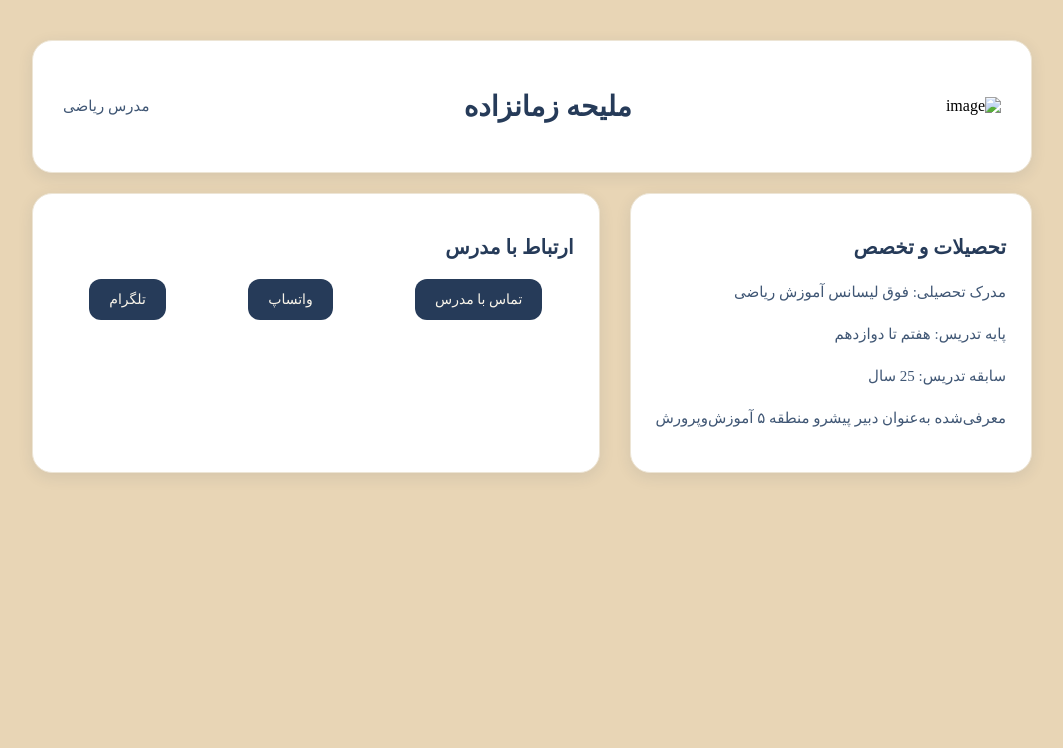
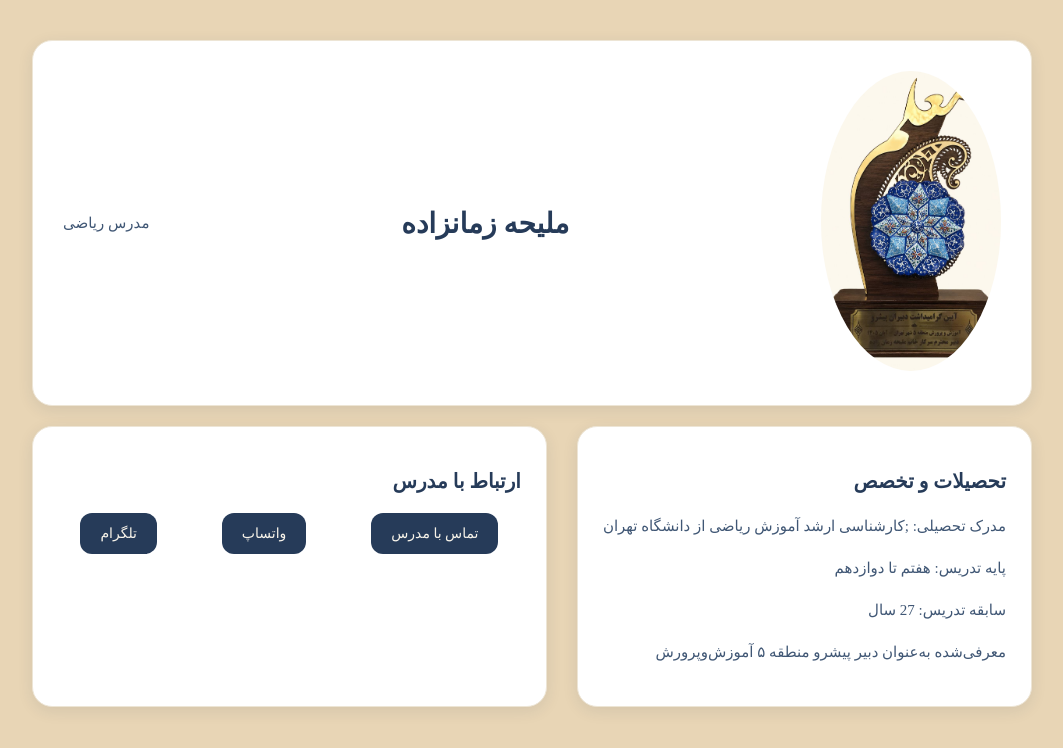
Before and after one commit to nghazanfari1385-ui/teacher-profile, a plain HTML site: page index.html in a window 1280 px wide. Shown: the whole page, without its empty margins (108-1171 px from the left). Drawn offline with Linux system fonts and the light colour scheme.

Commit message:
Add files via upload

```diff
--- a/index.html
+++ b/index.html
@@ -128,12 +128,20 @@ p {
     box-sizing: border-box;
 }
 }
+        .profile-image img {
+    width: 180px;
+    height: 300px;
+    object-fit: cover;
+    border-radius: 50%;
+}
     </style>
 </head>
 <body>
 <div class="container">
     <div class="profile-card">
-        <img src=""alt="image">
+        <div class="profile-image">
+        <img src="images/teacher.png" alt="image">
+        </div>
         <h1>ملیحه زمانزاده</h1>
         <p>مدرس ریاضی</p>
     </div>
@@ -142,9 +150,9 @@ p {
 
     <div class="education-card">
         <h2>تحصیلات و تخصص</h2>
-        <p>مدرک تحصیلی: فوق لیسانس آموزش ریاضی</p>
+        <p>مدرک تحصیلی: ;کارشناسی ارشد آموزش ریاضی از دانشگاه تهران</p>
         <p>پایه تدریس: هفتم تا دوازدهم</p>
-        <p>سابقه تدریس: 25 سال</p>
+        <p>سابقه تدریس: 27 سال</p>
         <p>معرفی‌شده به‌عنوان دبیر پیشرو منطقه ۵ آموزش‌وپرورش</p>
     </div>
     <div class="contact-card">
```
Also changed, not shown: images/teacher.png (added).
